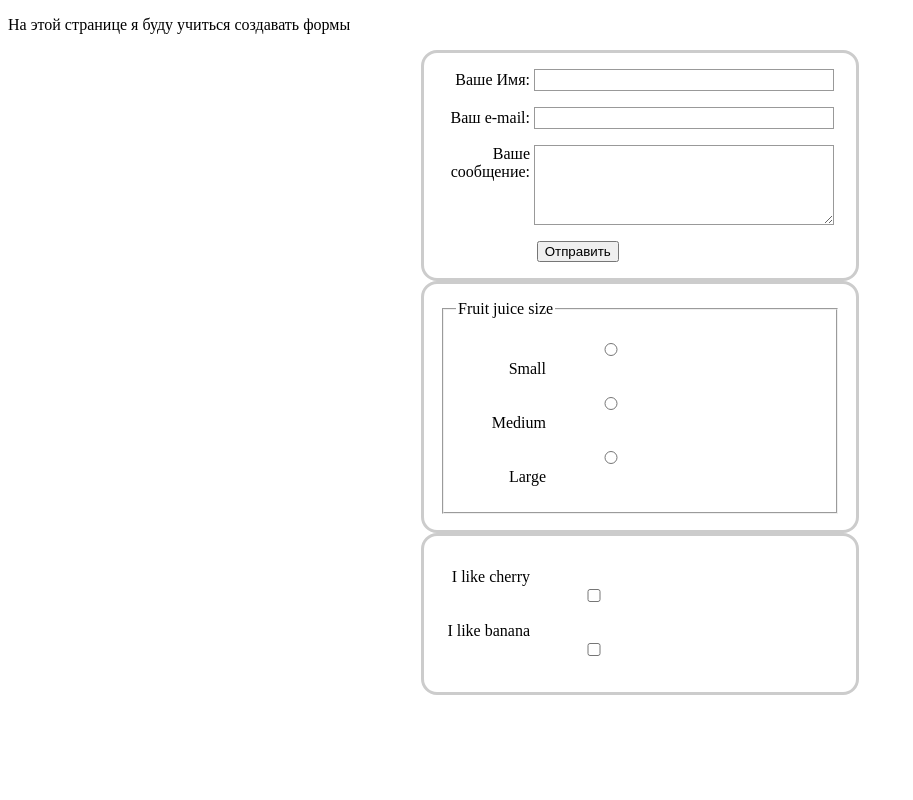
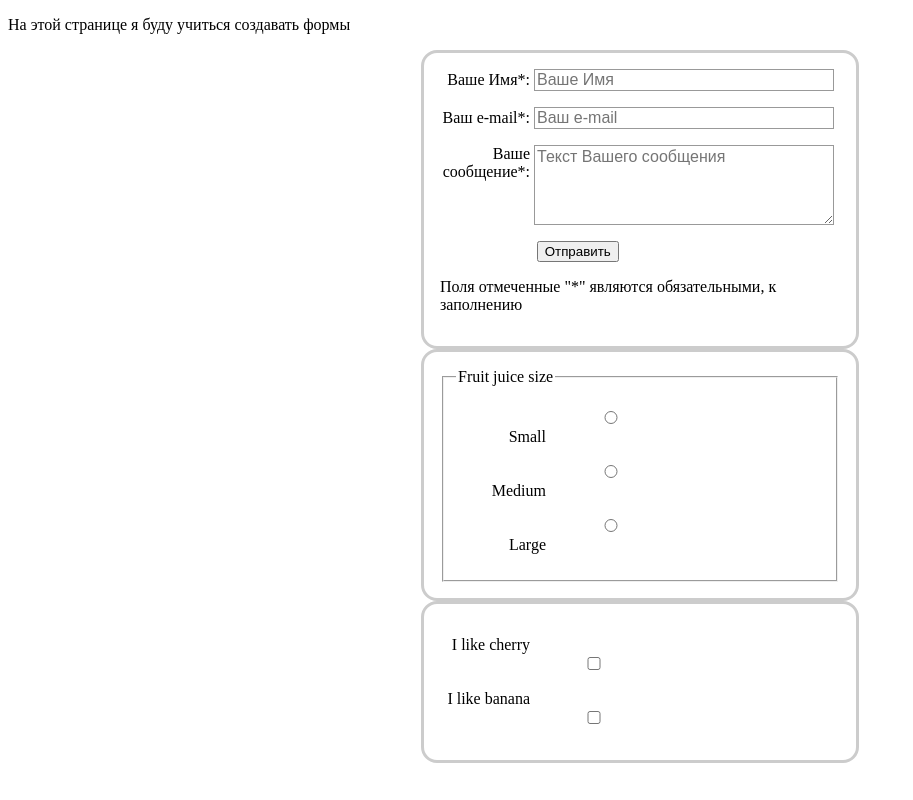
Before and after one commit to IliaIvashkin/html_lessons, a plain HTML site: page from1.html in a window 1280 px wide. Shown: the whole page, without its empty margins (0-913 px from the left). Drawn offline with Linux system fonts and the light colour scheme.

Commit message:
form and css

```diff
--- a/form_style.css
+++ b/form_style.css
@@ -60,3 +60,6 @@ button {
      между текстами-подсказками и текстовыми полями */
     margin-left: .5em;
 }
+.special {
+    font-size: 8px
+}
--- a/from1.html
+++ b/from1.html
@@ -7,25 +7,28 @@
 </head>
 <body>
     <p>На этой странице я буду учиться создавать формы</p>
-    <form action="/my-handling-form-page" method="post"> <!--Форма отправки отзыва-->
+    <form action="/my-handling-form-page" method="post">
+        <!--Форма отправки отзыва-->
         <ul>
             <li>
-                <label for="name">Ваше Имя:</label>
-                <input type="text" id="name" name="user_name">
+                <label for="name">Ваше Имя*:</label>
+                <input type="text" id="name" name="user_name" placeholder="Ваше Имя" required>
             </li>
             <li>
-                <label for="mail">Ваш e-mail:</label>
-                <input type="email" id="mail" name="user_mail">
+                <label for="mail">Ваш e-mail*:</label>
+                <input type="email" id="mail" name="user_mail" placeholder="Ваш e-mail" required>
             </li>
             <li>
-                <label for="msg">Ваше сообщение:</label>
-                <textarea id="msg" name="user_message"></textarea>
+                <label for="msg">Ваше сообщение*:</label>
+                <textarea id="msg" name="user_message" placeholder="Текст Вашего сообщения" required></textarea>
             </li>
             <li class="button">
                 <button type="submit">Отправить</button>
             </li>
         </ul>
+        <p .special>Поля отмеченные "*" являются обязательными, к заполнению</p .special>
     </form>
+
     <form>
         <fieldset>
             <!--Форма "заказа"-->
```
